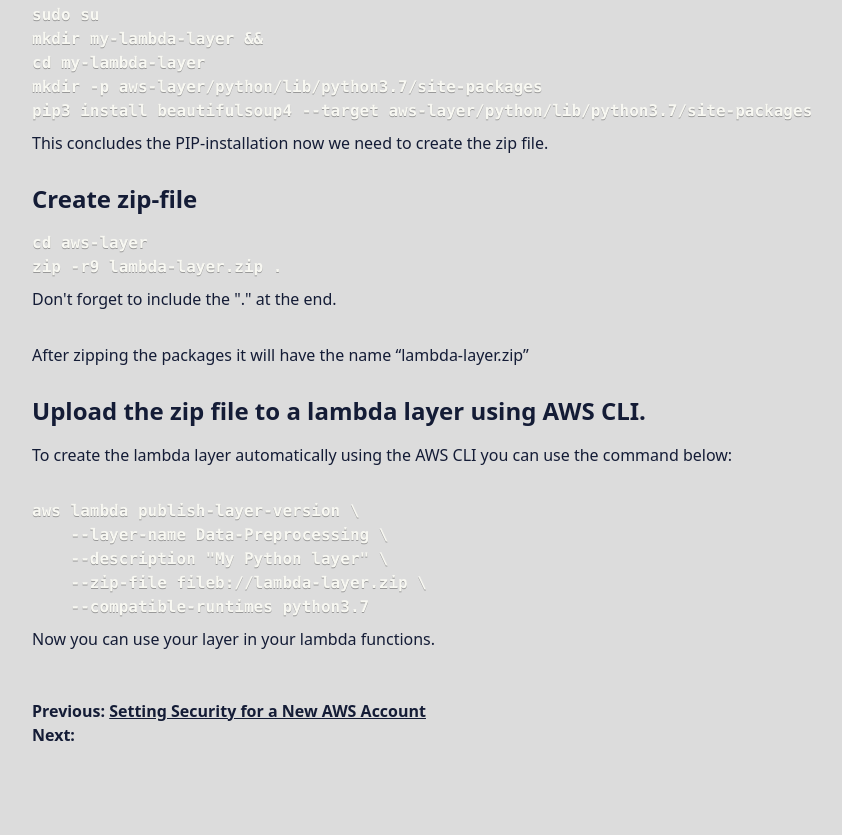
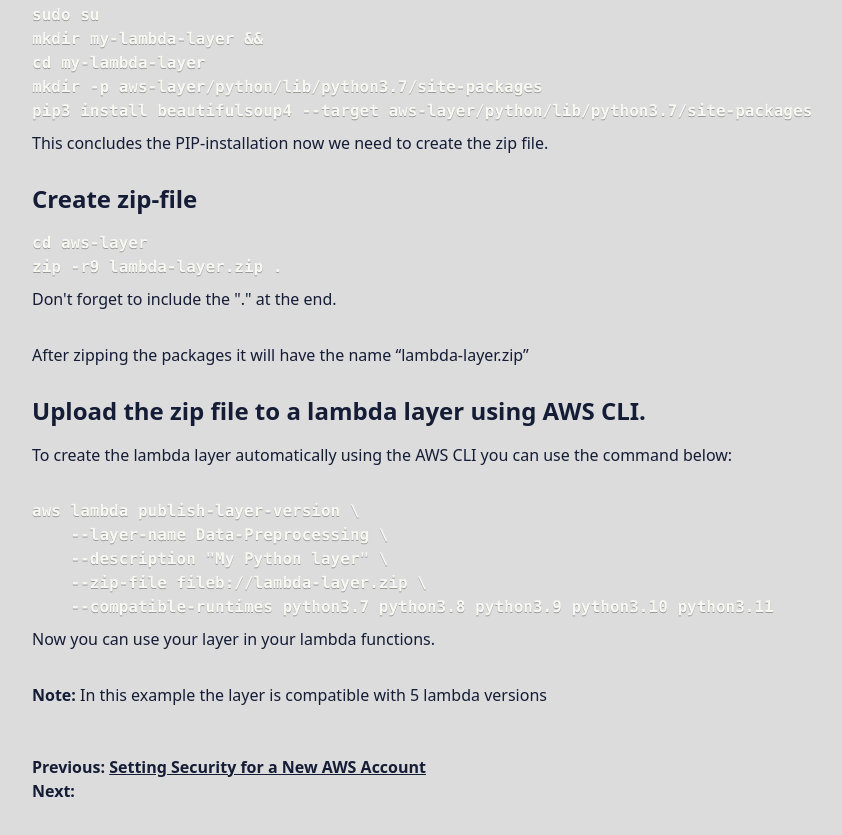
Before and after one commit to nand0l/eleventy-softskill-blog, an Eleventy site: page content/blog/Create_lamda_layer.md in a window 1280 px wide. Shown: the part 938-1773 px from the top of the page, without its empty margins (128-970 px from the left). Before the commit the page ends 1717 px from the top, so only its background shows below. Built offline with nearby package versions, Linux system fonts and the light colour scheme; Eleventy itself is replaced by a stand-in of ours; code samples lack their colours; files that its build step writes are made by us from their sources.

Commit message:
little repairs

````diff
--- a/content/blog/Create_lamda_layer.md
+++ b/content/blog/Create_lamda_layer.md
@@ -4,7 +4,7 @@
 image-prompt: An image of an EC2 instance dashboard with a highlighted section for Lambda layer creation and package management
 image: aws-lambda-001.jpeg
 imageAlt: EC2 instance dashboard with Lambda layer management
-description: Step-by-step guide to creating a Lambda layer on an EC2 instance, including setting up a virtual environment and using AWS CLI for deployment.
+description: Step-by-step guide to create a Lambda layer on an EC2 instance, including setting up a virtual environment and using AWS CLI for deployment.
 introduction: This article walks through the process of setting up a virtual environment on an EC2 instance, creating a Lambda layer with dependencies, and deploying it using AWS CLI.
 tags:
   - AWS
@@ -50,7 +50,9 @@
     --layer-name Data-Preprocessing \
     --description "My Python layer" \
     --zip-file fileb://lambda-layer.zip \
-    --compatible-runtimes python3.7
+    --compatible-runtimes python3.7 python3.8 python3.9 python3.10 python3.11
 ```
 
 Now you can use your layer in your lambda functions.
+
+**Note:** In this example the layer is compatible with 5 lambda versions
````
